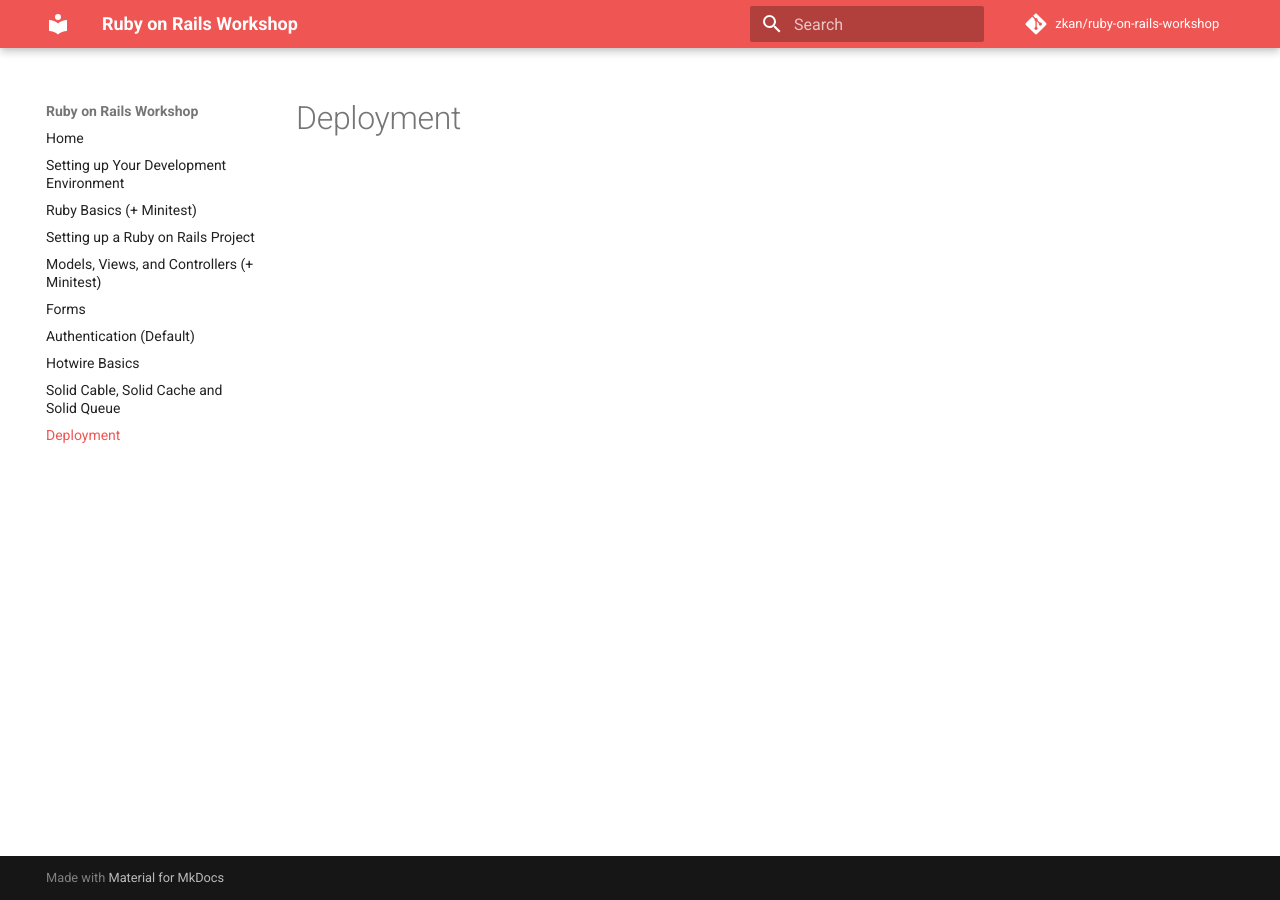
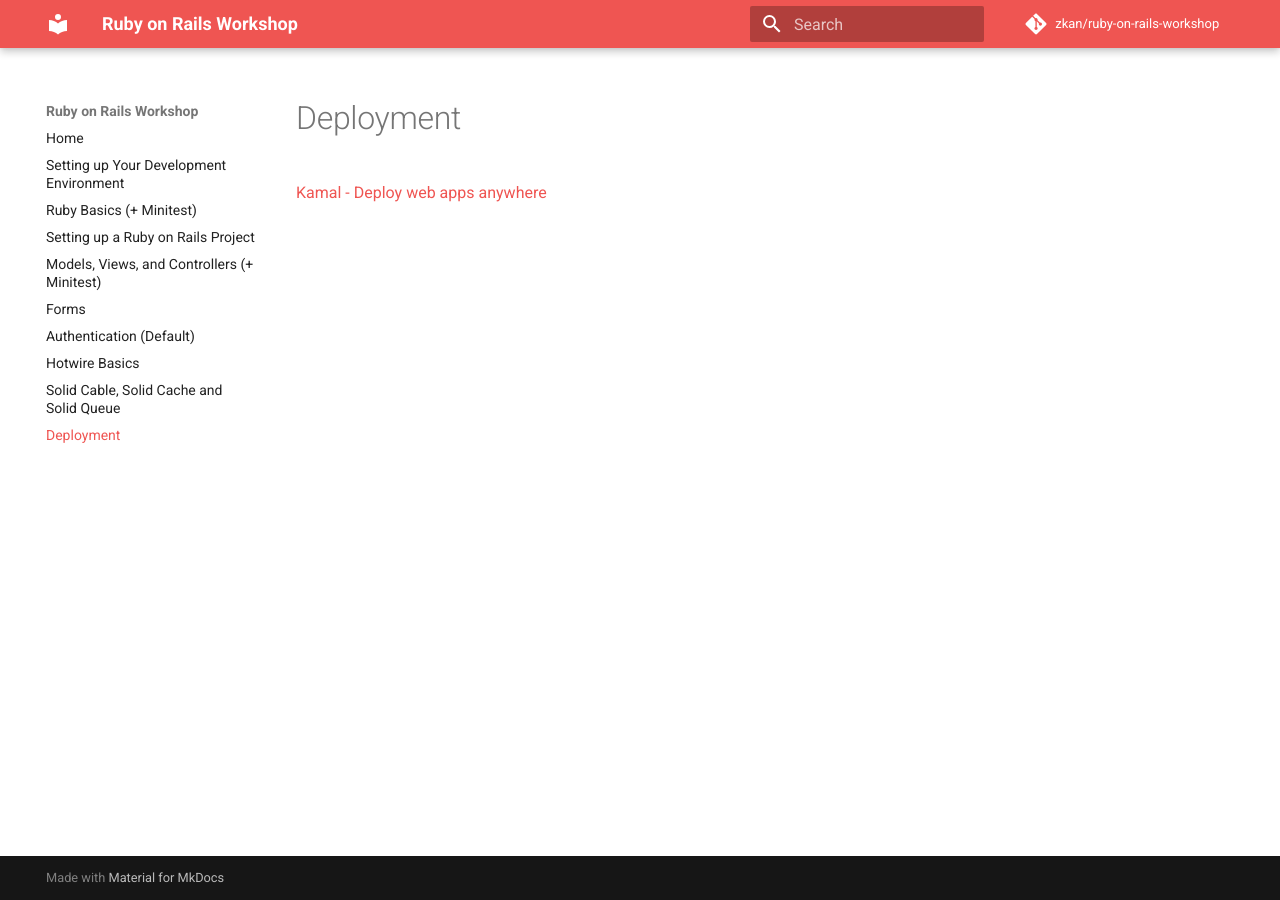
Before and after one commit to zkan/rails-unpacked-and-demystified-workshop, an MkDocs documentation site: the page built from docs/deployment.md, in a window 1280 px wide. Built offline with MkDocs 1.6.1 and Material for MkDocs 9.7.7, drawn with Linux system fonts in a browser that asks for light colours; comment, search, counter and statistics services are not loaded.

Commit message:
Add link to kamal

```diff
--- a/docs/deployment.md
+++ b/docs/deployment.md
@@ -1 +1,3 @@
 # Deployment
+
+[Kamal - Deploy web apps anywhere](https://kamal-deploy.org/){target=_blank}
```
